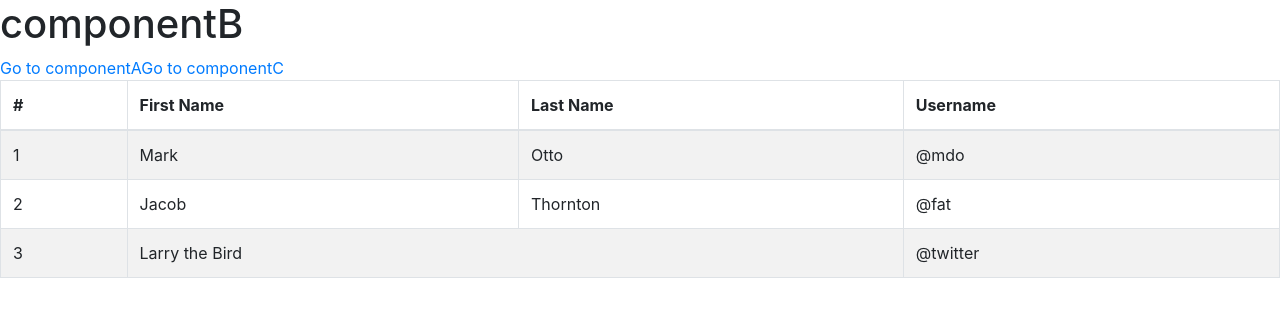
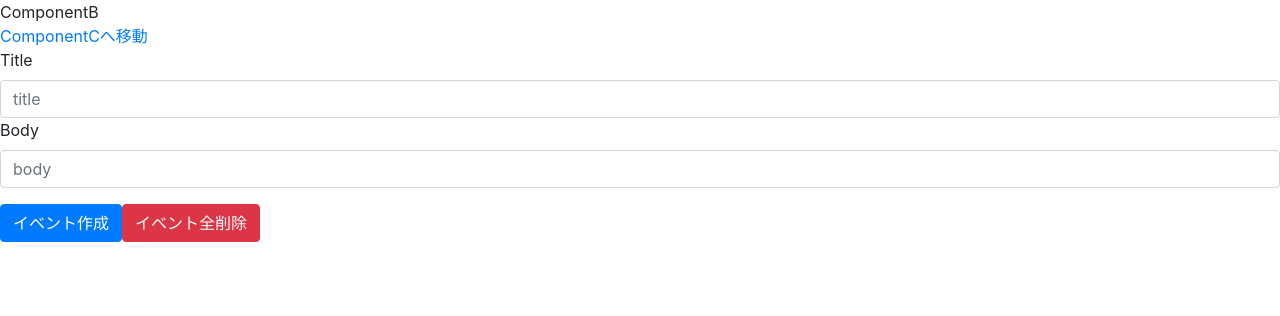
Before and after one commit to SatakeYusuke19920527/takumi-nishimura-app, a React (Create React App) app: page /componentb in a window 1280 px wide. Shown: the top 316 px of the page. Built offline with nearby package versions, Linux system fonts and the light colour scheme.

Commit message:
reducerの続きをしています。

```diff
--- /dev/null
+++ b/src/actions/index.js
@@ -0,0 +1,4 @@
+export const INCREMENT = 'INCREMENT'
+export const DECREMENT = 'DECREMENT'
+export const RESET = 'RESET'
+export const ADD_EVENT = 'ADD_EVENT'
--- a/src/components/ComponentB.js
+++ b/src/components/ComponentB.js
@@ -1,46 +1,58 @@
-import React from 'react'
-import { Link } from 'react-router-dom'
-import { Table } from 'react-bootstrap'
+import React, { useReducer, useState } from 'react';
+import { Link } from 'react-router-dom';
+import { ADD_EVENT } from '../actions/index';
+import reducer from '../reducers/index';
+import { Button, Form, ModalTitle, Table } from 'react-bootstrap';
 import 'bootstrap/dist/css/bootstrap.min.css';
 
-const ComponentA = () => {
-    return (
-        <div>
-            <h1>componentB</h1>
-            <Link to="">Go to componentA</Link>
-            <Link to="componentc">Go to componentC</Link>
+const ComponentB = () => {
+        const [ state, dipatch ] = useReducer(reducer, [])
+        const[ title, setTitle] = useState('')
+        const[ body, setBody] = useState('')
 
-            <Table striped bordered hover>
-  <thead>
-    <tr>
-      <th>#</th>
-      <th>First Name</th>
-      <th>Last Name</th>
-      <th>Username</th>
-    </tr>
-  </thead>
-  <tbody>
-    <tr>
-      <td>1</td>
-      <td>Mark</td>
-      <td>Otto</td>
-      <td>@mdo</td>
-    </tr>
-    <tr>
-      <td>2</td>
-      <td>Jacob</td>
-      <td>Thornton</td>
-      <td>@fat</td>
-    </tr>
-    <tr>
-      <td>3</td>
-      <td colSpan="2">Larry the Bird</td>
-      <td>@twitter</td>
-    </tr>
-  </tbody>
-</Table>
-        </div>
-    )
+        const handleClick = (e) => {
+          e.preventDefault();
+          dipatch({
+            type: ADD_EVENT,
+            title,
+            body
+          });
+          setTitle('');
+          setBody('');
+        }
+        return (
+          <div>
+            <div>ComponentB</div>
+            <Link to="componentc">ComponentCへ移動</Link>
+
+            <Form>
+              <Form.Group controlId="formBasicPassword">
+                <Form.Label>Title</Form.Label>
+                <Form.Control
+                type="text"
+                placeholder="title"
+                value={title}
+                onChange={(e) => setTitle(e.target.value)}
+                />
+                <Form.Label>Body</Form.Label>
+                <Form.Control
+                type="text"
+                placeholder="body"
+                value={body}
+                onChange={(e) => setBody(e.target.value)}
+                />
+              </Form.Group>
+              <Button variant="primary" onClick={handleClick}>
+              イベント作成
+
+              </Button>
+              <Button variant="danger" onClick={handleClick}>
+              イベント全削除
+
+              </Button>
+            </Form>
+          </div>
+        )
 }
 
-export default ComponentA
+export default ComponentB
--- a/src/components/ComponentC.js
+++ b/src/components/ComponentC.js
@@ -34,11 +34,10 @@ const ComponentC = () => {
     }
 
     const sanbaitas = () => {
-        if( state.count === 0 ){
         console.log('3* + 100');
         dispatch({type: 'SANBAITAS'
         })
-    }}
+    }
 
 
 return (
--- a/src/reducers/index.js
+++ b/src/reducers/index.js
@@ -1,15 +1,21 @@
-const reducer = (state = [], action) => {
+import { INCREMENT, DECREMENT, RESET, ADD_EVENT } from '../actions/index';
+
+const reducer = (state , action) => {
     switch (action.type) {
-        case 'INCREMENT':
+        case INCREMENT:
             return { ...state, count: state.count + 1 };
-        case 'DECREMENT':
+        case DECREMENT:
             return { ...state, count: state.count - 1 };
-        case 'RESET':
+        case RESET:
             return { ...state, count: state.count = 0 };
-        case 'SANBAI':
+       /* case SANBAI:
             return { ...state, count: state.count * 3 };
-        case 'SANBAITAS':
-            return { ...state, count: state.count % 3 };
+        case SANBAITAS:
+            return { ...state, count: state.count % 3 }; */
+        case ADD_EVENT:
+            const event = { title: action.title, body: action.body }
+            const id = state.langth + 1
+            return [ ...state, {id, ...event } ];
             default:
                 return state;
     }
```
